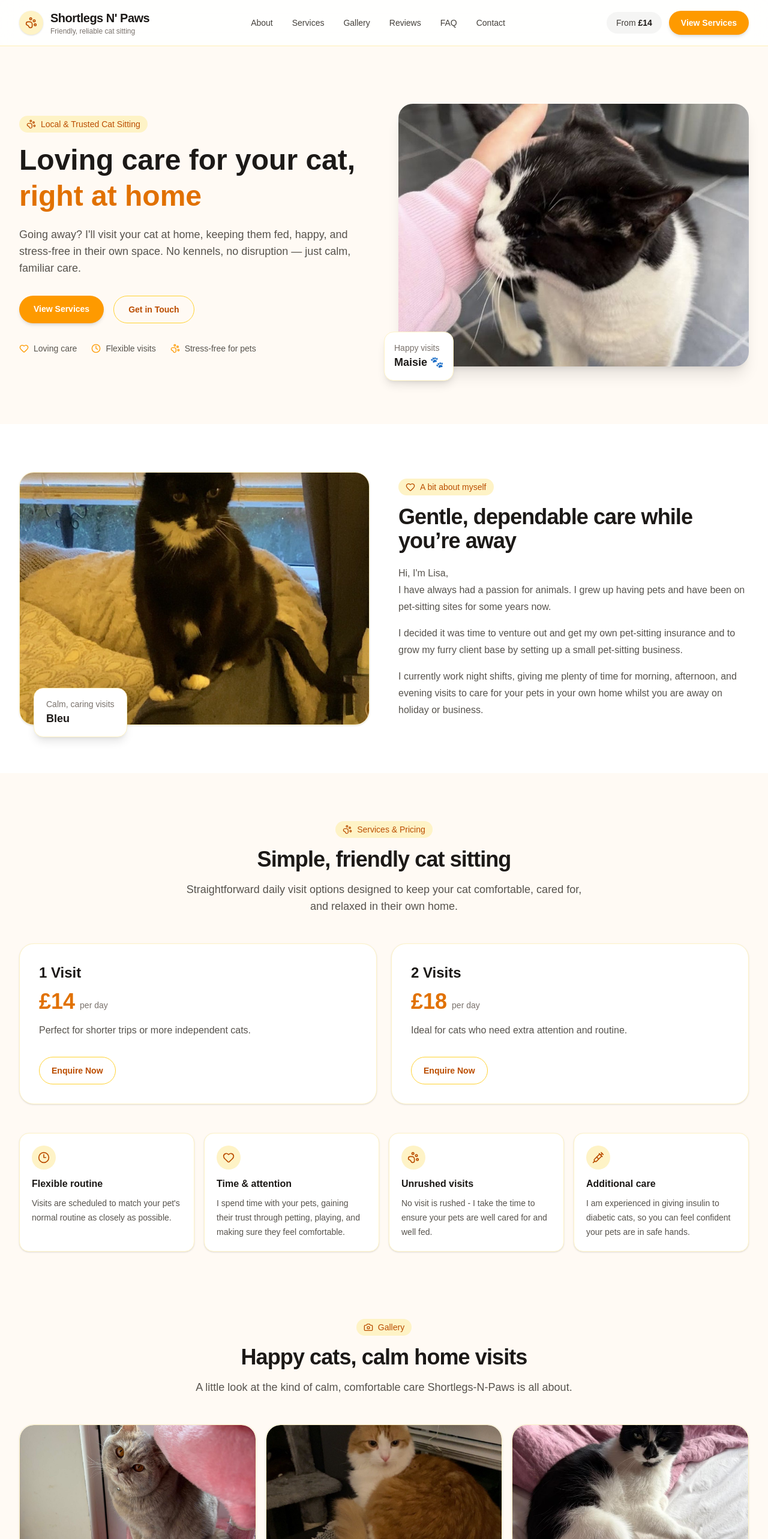
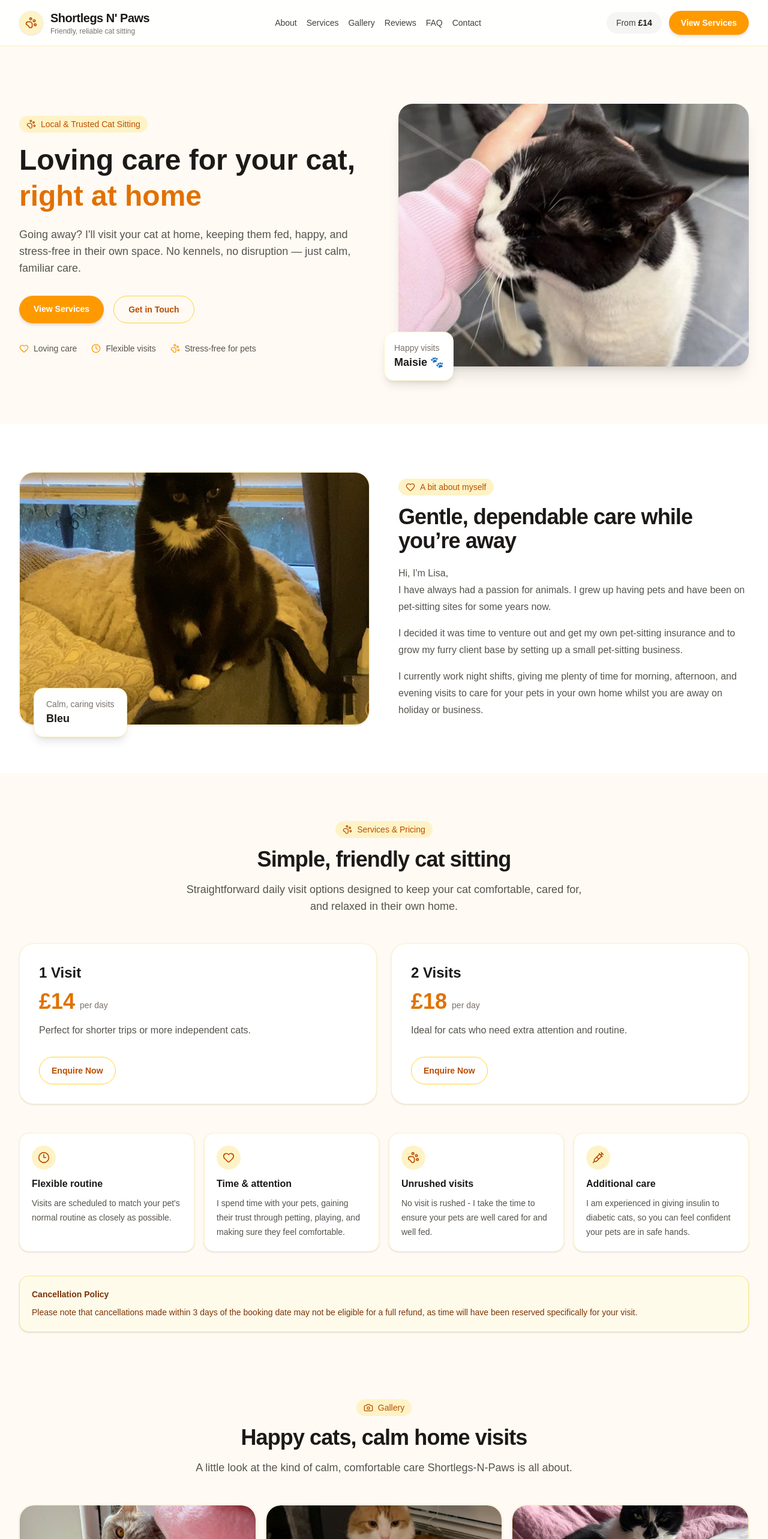
Before and after one commit to BlazingFury3008/Shortlegs-n-Paws-Website, a Next.js app in the folder frontend/: page / in a window 1280 px wide. Shown: the top 2566 px of the page at 60% size. Built offline with nearby package versions, Linux system fonts and the light colour scheme.

Commit message:
Added refund disclosure]

```diff
--- a/frontend/app/components/main/FAQ.tsx
+++ b/frontend/app/components/main/FAQ.tsx
@@ -144,7 +144,7 @@ export default function FAQ() {
                 className="inline-flex min-w-[220px] items-center justify-center rounded-full border border-emerald-200 bg-emerald-500 px-6 py-3 text-sm font-semibold text-white transition hover:bg-emerald-600"
               >
                 <BsWhatsapp className="mr-2 h-4 w-4" />
-                Contact on WhatsApp
+                Message on WhatsApp
               </a>
             </div>
           </div>
--- a/frontend/app/components/main/Navbar.tsx
+++ b/frontend/app/components/main/Navbar.tsx
@@ -32,7 +32,7 @@ export default function Navbar() {
               <PawPrint className="h-5 w-5" />
             </div>
 
-            <div className="leading-tight">
+            <div className="leading-tight ">
               <h1 className="text-lg font-extrabold tracking-tight text-stone-900 sm:text-xl">
                 Shortlegs N' Paws
               </h1>
@@ -43,7 +43,7 @@ export default function Navbar() {
           </a>
 
           {/* Desktop Links */}
-          <nav className="hidden items-center gap-8 md:flex">
+          <nav className="hidden items-center gap-4 md:flex max-w-[90%]">
             {navLinks.map((link) => (
               <a
                 key={link.label}
--- a/frontend/app/components/main/Services.tsx
+++ b/frontend/app/components/main/Services.tsx
@@ -1,10 +1,13 @@
 "use client";
 
 import React, { ReactNode } from "react";
-import { Check, PawPrint, Clock3, Camera, Syringe, Home, Heart } from "lucide-react";
+import {
+  PawPrint,
+  Clock3,
+  Syringe,
+  Heart,
+} from "lucide-react";
 import { serviceOptions } from "../data";
-
-
 
 type IncludeType = {
   title: string;
@@ -37,7 +40,7 @@ const includes: IncludeType[] = [
 
 export default function Services() {
   return (
-    <section className="bg-[#fffaf4] py-4 sm:py-20">
+    <section className="bg-[#fffaf4] py-4 sm:py-20" id="services">
       <div className="mx-auto max-w-7xl px-4 sm:px-6 lg:px-8">
         {/* Heading */}
         <div className="mx-auto max-w-2xl text-center">
@@ -106,8 +109,7 @@ export default function Services() {
 
         {/* Included / Extra reassurance */}
         <div className="mt-12 grid gap-4 md:grid-cols-4">
-          {includes.map((val) => {
-            return (
+          {includes.map((val) => (
             <div
               className="rounded-2xl border border-amber-100 bg-white p-5 shadow-sm"
               key={val.title}
@@ -115,15 +117,29 @@ export default function Services() {
               <div className="mb-3 flex h-10 w-10 items-center justify-center rounded-full bg-amber-100 text-amber-700">
                 {val.icon}
               </div>
+
               <h4 className="text-base font-semibold text-stone-900">
                 {val.title}
               </h4>
+
               <p className="mt-2 text-sm leading-6 text-stone-600">
                 {val.text}
               </p>
             </div>
-            );
-          })}
+          ))}
+        </div>
+
+        {/* Cancellation Policy */}
+        <div className="mt-10">
+          <div className="rounded-2xl border border-amber-200 bg-amber-50 p-5 text-sm text-amber-900 shadow-sm">
+            <p className="font-semibold">Cancellation Policy</p>
+
+            <p className="mt-2 leading-6">
+              Please note that cancellations made within 3 days of the booking
+              date may not be eligible for a full refund, as time will have been
+              reserved specifically for your visit.
+            </p>
+          </div>
         </div>
       </div>
     </section>
```
Lines whose indentation alone changed are shown as unchanged.
